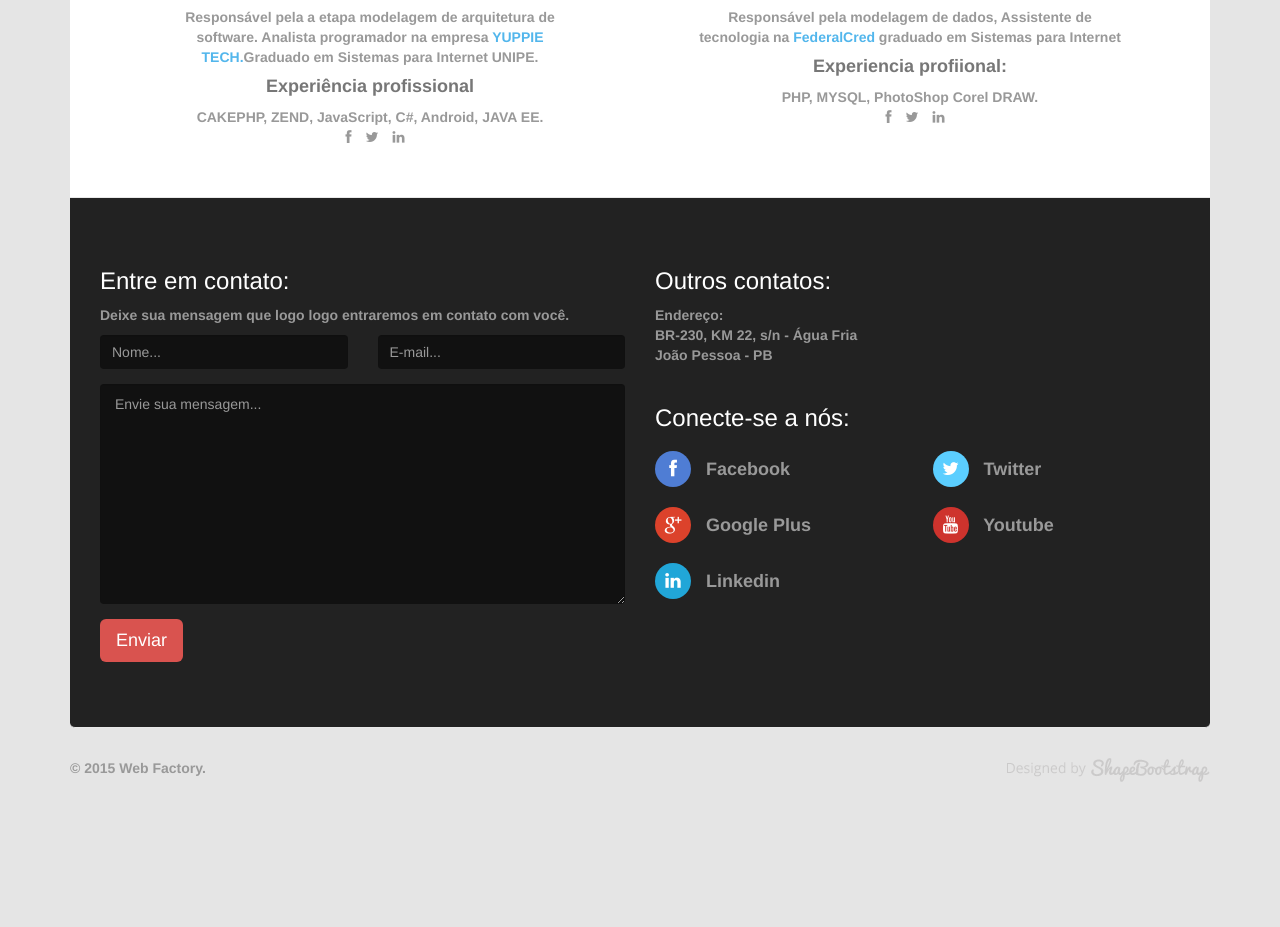
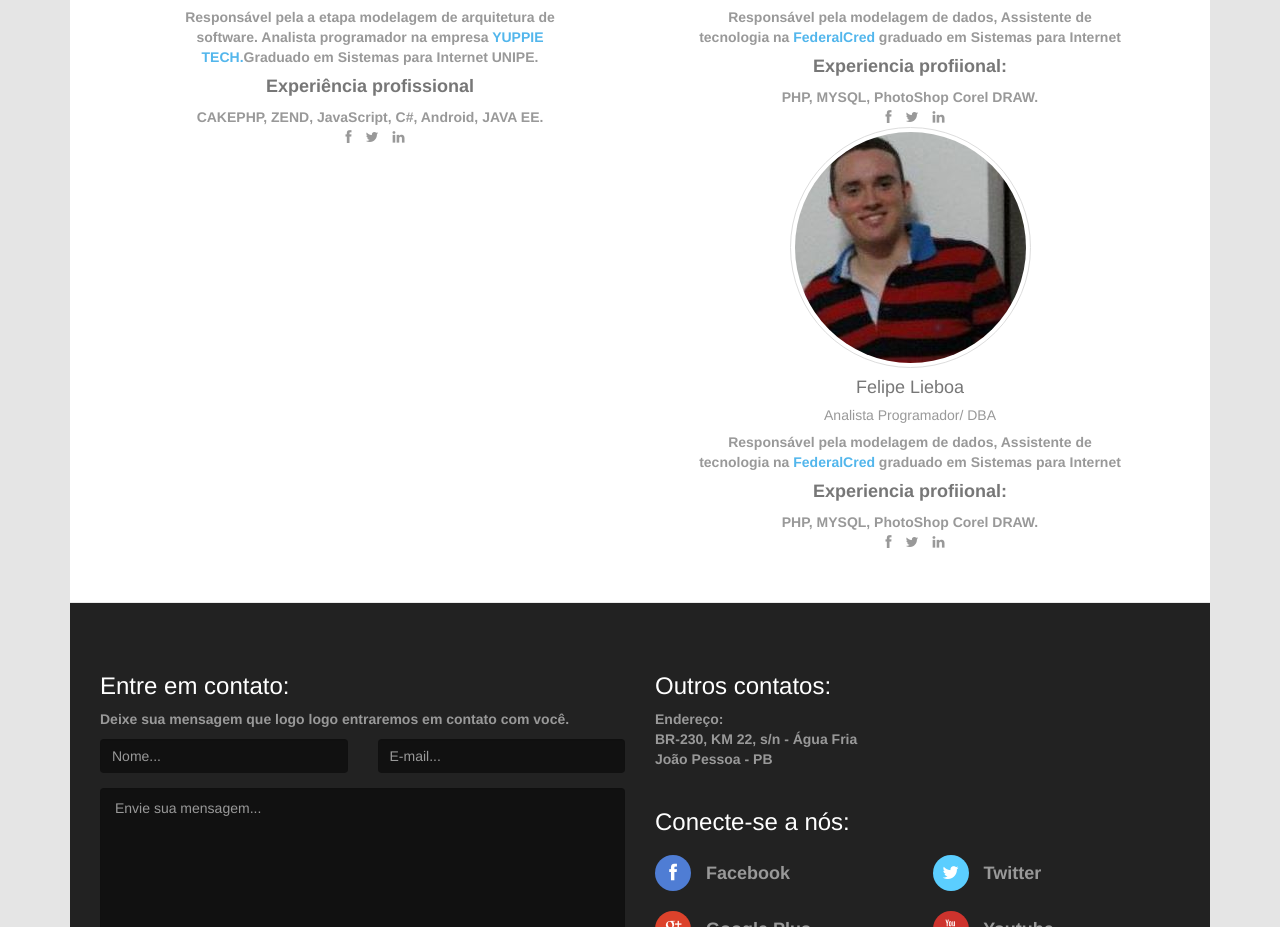
Before and after one commit to manoelneto/site_pos, a plain HTML site: page index.html in a window 1280 px wide. Shown: the part 3766-4693 px from the top of the page. Before the commit the page ends 4578 px from the top, so only its background shows below. Drawn offline with Linux system fonts and the light colour scheme.

Commit message:
Foi colocado a foto de Felipe

```diff
--- a/index.html
+++ b/index.html
@@ -370,9 +370,9 @@
                                     </div>
                                 </div>
                             </div>
-                           <!-- <div class="col-sm-6" style="flout:left">
+                            <div class="col-sm-6" style="flout:left">
                                     <div class="member">
-                                        <p><img class="img-responsive img-thumbnail img-circle" src="images/team4.jpg"  alt="" ></p>
+                                        <p><img class="img-responsive img-thumbnail img-circle" src="images/team5.jpg"  alt="" ></p>
                                         <h4>Felipe Lieboa<small class="designation">Analista Programador/ DBA</small></h4>
                                             <div>
                                                 Responsável pela modelagem de dados, Assistente de tecnologia na <a href="http://www.federalcred-ne.com.br/site/">FederalCred</a> graduado em Sistemas para Internet
@@ -389,7 +389,7 @@
                                             </div>
                                     </div>
                                 </div>
-                                -->
+
                             </div>
                         </div>
 
```
Also changed, not shown: images/team5.jpg (added).
